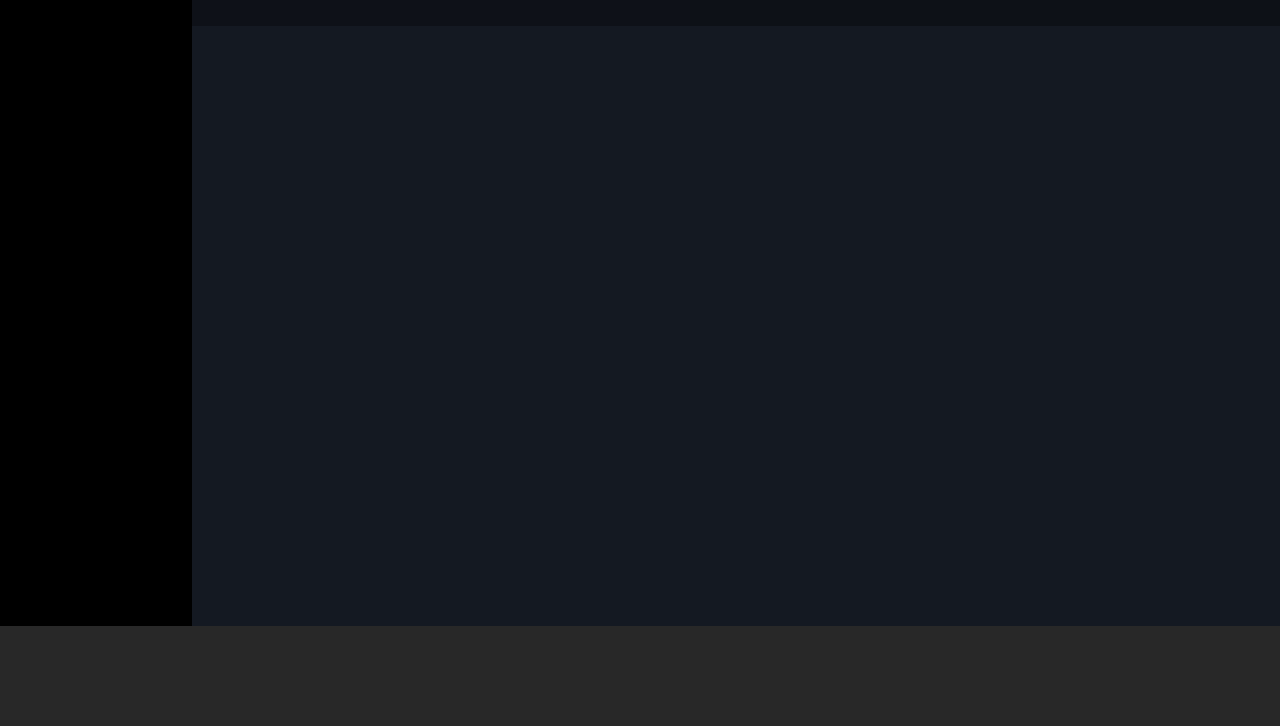
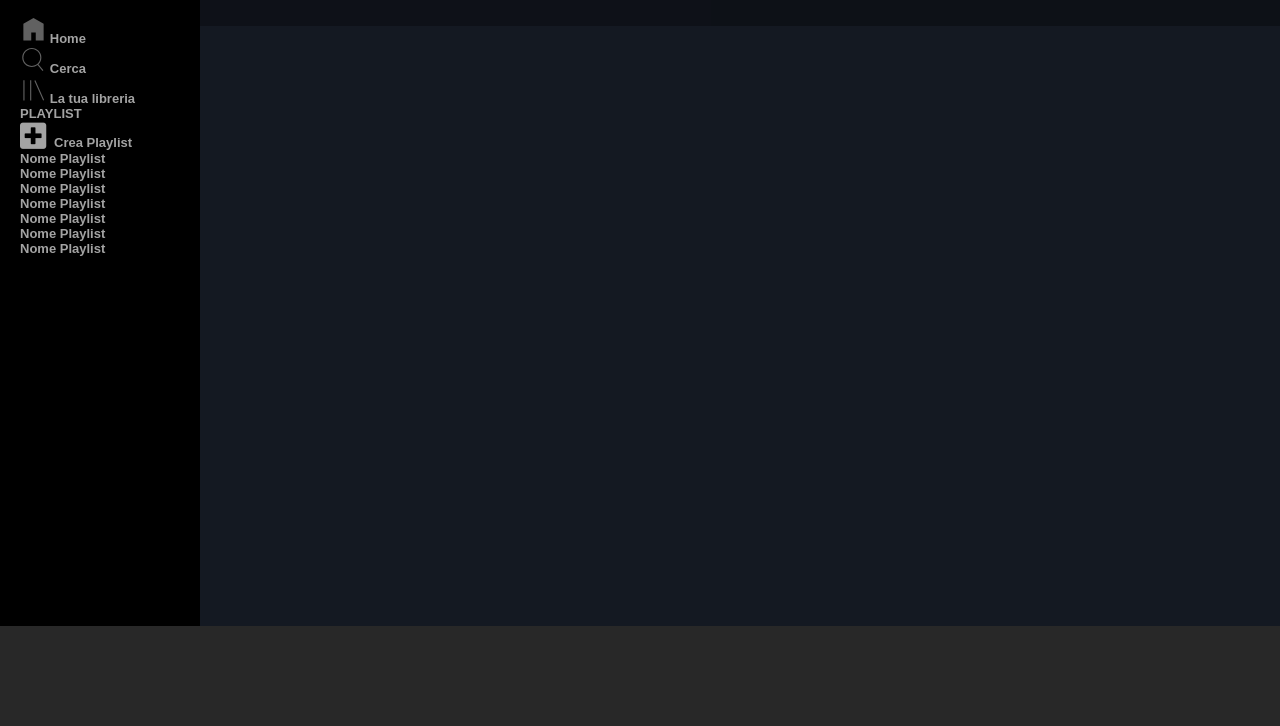
Before and after one commit to SydVic/html-css-spotifyweb, a plain HTML site: page index.html in a window 1280 px wide. Shown: the part 74-800 px from the top of the page. Drawn offline with Linux system fonts and the light colour scheme.

Commit message:
aggiunto testo e icone sidebar-nav

```diff
--- a/css/style.css
+++ b/css/style.css
@@ -3,6 +3,14 @@
     margin: 0;
     padding: 0;
     box-sizing: border-box;
+}
+
+a{
+    text-decoration: none;
+}
+
+ul{
+    list-style: none;
 }
 
 /* COMMON */
@@ -25,7 +33,7 @@ main{
 
 /* MAIN */ /* UPGRADE BAR FIXED */
 div.main-upgrade{
-    width: 86%;
+    width: calc(100% - 200px);
     height: 100px;
     position: fixed;
     top: 0;
@@ -54,16 +62,43 @@ div.main-upgrade a:hover{
 }
 
 /* MAIN */ /* VERTICAL NAV BAR */
-div.main-nav{
-    width: 15%;
+div.sidebar-nav{
+    width: 200px;
     background-color: #000000;
-    color: white;
+    padding: 2rem 0 1rem 2rem;
+}
+
+a.spotify-logo img{
+    width: 70%;
+    margin-bottom: 3rem;
 }
 
 /* MAIN */ /* PLAYLIST SECTION */
 div.main-playlists{
-    width: 85%;
+    width: calc(100% - 200px);
 }
+
+img.sidebar-img{
+    width:15%;
+    filter: invert(67%) sepia(0%) saturate(2274%) hue-rotate(22deg) brightness(103%) contrast(75%);
+}
+
+span.sidebar-text{
+    color: #a3a3a3;
+    font-size: 1.3rem;
+    font-weight: 600;
+}
+
+span.sidebar-list-title{
+    text-transform: uppercase;
+}
+
+a.sidebar-icon > i{
+    color: #a3a3a3;
+    font-size: 3rem;
+    margin-right: .5rem;
+}
+
 
 /* FOOTER */
 footer{
--- a/index.html
+++ b/index.html
@@ -4,16 +4,89 @@
     <meta charset="UTF-8">
     <meta http-equiv="X-UA-Compatible" content="IE=edge">
     <meta name="viewport" content="width=device-width, initial-scale=1.0">
+    <link rel="stylesheet" href="https://cdnjs.cloudflare.com/ajax/libs/font-awesome/5.15.4/css/all.min.css" integrity="sha512-1ycn6IcaQQ40/MKBW2W4Rhis/DbILU74C1vSrLJxCq57o941Ym01SwNsOMqvEBFlcgUa6xLiPY/NS5R+E6ztJQ==" crossorigin="anonymous" referrerpolicy="no-referrer" />
     <title>Spotify</title>
     <link rel="stylesheet" href="css/style.css">
 </head>
 <body>
     <!-- MAIN -->
     <main class="flex">
+
         <div class="main-upgrade flex">
-            <a href="">Effettua l'upgrade</a>
+            <a href="">effettua l'upgrade</a>
         </div>
-        <div class="main-nav flex">
+
+        <div class="sidebar-nav">
+            <a class="spotify-logo" href="">
+                <img src="img/logo.svg" alt="">
+            </a>
+            <ul>
+                <li>
+                    <a href="">
+                        <img class="sidebar-img" src="img/home.svg" alt="">
+                        <span class="sidebar-text">Home</span>
+                    </a>
+                </li>
+                <li>
+                    <a href="">
+                        <img class="sidebar-img" src="img/search.svg" alt="">
+                        <span class="sidebar-text">Cerca</span>
+                    </a>
+                </li>
+                <li>
+                    <a href="">
+                        <img class="sidebar-img" src="img/libreria.svg" alt="">
+                        <span class="sidebar-text">La tua libreria</span>
+                    </a>
+                </li>
+            </ul>
+
+            <ul>
+                <li>
+                    <span class="sidebar-text sidebar-list-title">playlist</span>
+                </li>
+                <li>
+                    <a class="sidebar-icon" href="">
+                        <i class="fas fa-plus-square"></i>
+                        <span class="sidebar-text" >Crea Playlist</span>
+                    </a>
+                </li>
+                <li>
+                    <a href="">
+                        <span class="sidebar-text" href="">Nome Playlist</span>
+                    </a>
+                </li>
+                <li>
+                    <a href="">
+                        <span class="sidebar-text" href="">Nome Playlist</span>
+                    </a>
+                </li>
+                <li>
+                    <a href="">
+                        <span class="sidebar-text" href="">Nome Playlist</span>
+                    </a>
+                </li>
+                <li>
+                    <a href="">
+                        <span class="sidebar-text" href="">Nome Playlist</span>
+                    </a>
+                </li>
+                <li>
+                    <a href="">
+                        <span class="sidebar-text" href="">Nome Playlist</span>
+                    </a>
+                </li>
+                <li>
+                    <a href="">
+                        <span class="sidebar-text" href="">Nome Playlist</span>
+                    </a>
+                </li>
+                <li>
+                    <a href="">
+                        <span class="sidebar-text" href="">Nome Playlist</span>
+                    </a>
+                </li>
+            </ul>
 
         </div>
         <div class="main-playlists">
```
